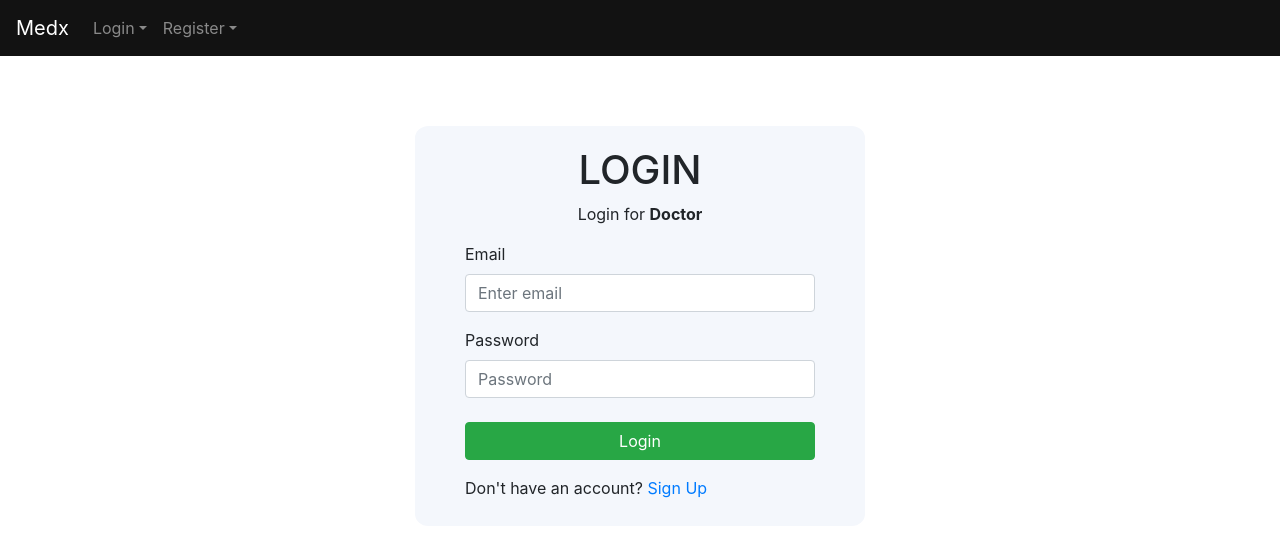
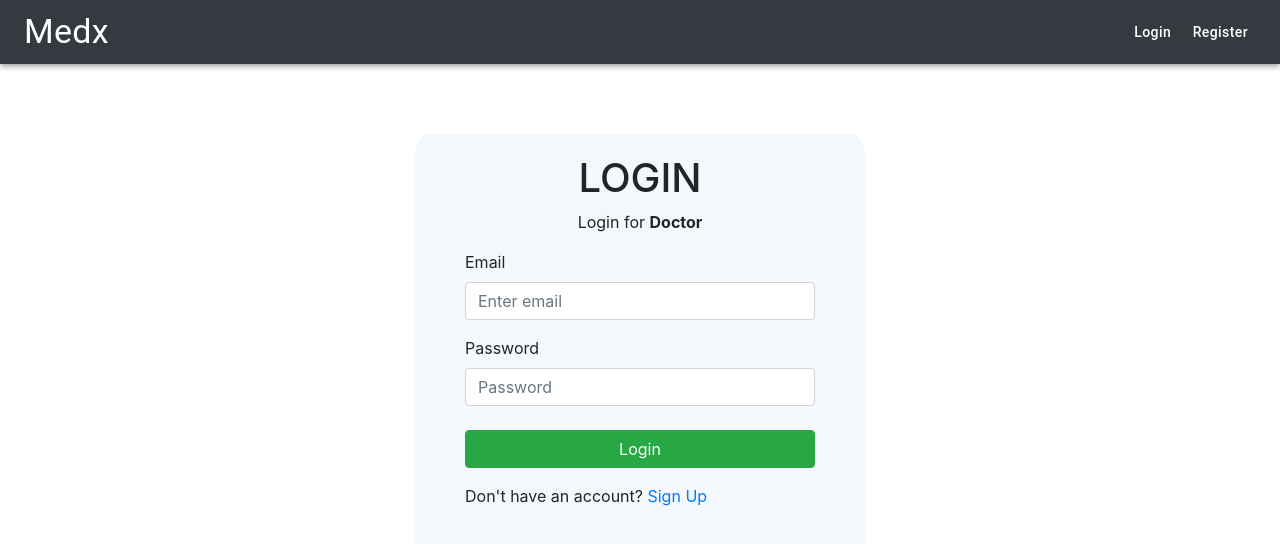
Before and after one commit to hunain-saeed/Medx-frontend-patient, a React (Create React App) app: page /login/doctor in a window 1280 px wide. Shown: the top 544 px of the page. Built offline with nearby package versions, Linux system fonts and the light colour scheme.

Commit message:
Material appbar completed working fine

```diff
--- a/package.json
+++ b/package.json
@@ -3,6 +3,7 @@
   "version": "0.1.0",
   "private": true,
   "dependencies": {
+    "@material-ui/core": "^4.11.0",
     "@testing-library/jest-dom": "^5.11.5",
     "@testing-library/react": "^11.1.1",
     "@testing-library/user-event": "^12.2.0",
--- a/public/index.html
+++ b/public/index.html
@@ -2,7 +2,7 @@
 <html lang="en">
   <head>
     <link rel="stylesheet" href="https://cdn.jsdelivr.net/npm/bootstrap@4.5.3/dist/css/bootstrap.min.css" integrity="sha384-TX8t27EcRE3e/ihU7zmQxVncDAy5uIKz4rEkgIXeMed4M0jlfIDPvg6uqKI2xXr2" crossorigin="anonymous">
-    <title>React App</title>
+    <title>Medx</title>
   </head>
   <body>
     <noscript>You need to enable JavaScript to run this app.</noscript>
--- a/src/actions/auth.js
+++ b/src/actions/auth.js
@@ -33,10 +33,14 @@ export const login = (email, password) => {
 
     const body = JSON.stringify({ email, password });
     try {
-      const res = await axios.post(LoginPatient, body, config);
-
-      dispatch({ type: LOGIN_SUCCESS, payload: res.data });
-      dispatch(setAlert("user is loged in", "success"));
+      try {
+        const res = await axios.post(LoginPatient, body, config);
+        // TODO remove success alert msg and update user profile
+        dispatch({ type: LOGIN_SUCCESS, payload: res.data });
+        dispatch(setAlert("user is loged in", "success"));
+      } catch (error) {
+        console.error(error);
+      }
     } catch (err) {
       const errors = err.response.data.errors;
       if (errors) {
--- a/src/components/App.jsx
+++ b/src/components/App.jsx
@@ -1,14 +1,18 @@
 import React from "react";
 import { Router, Route, Switch } from "react-router-dom";
+import { ThemeProvider } from "@material-ui/core/styles";
 
 import NavBar from "./NavBar";
 import LoginPatient from "./auth/LoginPatient";
 import LoginDoctor from "./auth/LoginDoctor";
 import Alerts from "./layout/Alerts";
 import history from "../history";
+import myTheme from "./theme";
 
 function App() {
   return (
+    <div>
+      <ThemeProvider theme={myTheme}>
         <div>
           <Router history={history}>
             <div>
@@ -24,6 +28,8 @@ function App() {
             </div>
           </Router>
         </div>
+      </ThemeProvider>
+    </div>
   );
 }
 
--- /dev/null
+++ b/src/components/NavBar.css
@@ -0,0 +1,12 @@
+.logoutButton {
+  color: white;
+  text-decoration: none;
+}
+.logoutButton:hover {
+  color: white;
+  text-decoration: none;
+}
+
+#button:hover {
+  background-color: #2e3338;
+}
--- a/src/components/NavBar.jsx
+++ b/src/components/NavBar.jsx
@@ -1,34 +1,36 @@
+import "./NavBar.css"
 import React from "react";
 import { Link } from "react-router-dom";
 import { connect } from "react-redux";
 import { signOut } from "../actions";
+// Material Ui
+import AppBar from "@material-ui/core/AppBar";
+import Toolbar from "@material-ui/core/Toolbar";
+import Typography from "@material-ui/core/Typography";
+import Button from "@material-ui/core/Button";
 
-import Navbar from "react-bootstrap/Navbar";
-import Nav from "react-bootstrap/Nav";
-
+// Custorm component import
 import NavItem from "./NavItem";
 
 class NavBar extends React.Component {
   onClickLogout = () => {
     this.props.signOut();
-  }
+  };
   renderAuthButton = () => {
     if (!this.props.isSignedIn) {
       return (
-        <span>
-          <Nav className="mr-auto">
-            <NavItem name="Login" route="/login" />
-            <NavItem name="Register" route="/register" />
-          </Nav>
-        </span>
+        <React.Fragment>
+          <NavItem name="Login" route="/login" />
+          <NavItem name="Register" route="/register" />
+        </React.Fragment>
       );
     } else if (this.props.isSignedIn) {
       return (
-        <Nav className="mr-auto">
-          <Link onClick={this.onClickLogout} to="/" className="nav-link">
+        <Button id="button">
+          <Link onClick={this.onClickLogout} to="/" className="logoutButton">
             Logout
           </Link>
-        </Nav>
+        </Button>
       );
     } else {
       return null;
@@ -38,12 +40,19 @@ class NavBar extends React.Component {
   render() {
     return (
       <div>
-        <Navbar style={{ background: "#121212" }} variant="dark">
-          <Link to="/" className="navbar-brand">
-            Medx
-          </Link>
-          {this.renderAuthButton()}
-        </Navbar>
+        <AppBar
+          position="static"
+          style={{ background: "#343a40", flexGrow: 1 }}
+        >
+          <Toolbar>
+            <Typography variant="h4" style={{ flexGrow: 1 }}>
+              <Link to="/" style={{ color: "inherit", textDecoration: "none" }}>
+                Medx
+              </Link>
+            </Typography>
+            {this.renderAuthButton()}
+          </Toolbar>
+        </AppBar>
       </div>
     );
   }
--- a/src/components/NavItem.jsx
+++ b/src/components/NavItem.jsx
@@ -1,27 +1,54 @@
+import "./NavBar.css";
 import React from "react";
+import Button from "@material-ui/core/Button";
+import Menu from "@material-ui/core/Menu";
+import MenuItem from "@material-ui/core/MenuItem";
 import { Link } from "react-router-dom";
-import NavDropdown from "react-bootstrap/NavDropdown";
 
-function NavItem(props) {
+function NavItems(props) {
+  const [anchorEl, setAnchorEl] = React.useState(null);
+
+  const handleClick = (event) => {
+    setAnchorEl(event.currentTarget);
+  };
+
+  const handleClose = () => {
+    setAnchorEl(null);
+  };
   return (
     <div>
-      <NavDropdown title={props.name} id="basic-nav-dropdown">
-        <NavDropdown.Item>
+      <Button
+        id="button"
+        aria-controls="simple-menu"
+        aria-haspopup="true"
+        onClick={handleClick}
+        style={{ color: "white" }}
+      >
+        {props.name}
+      </Button>
+      <Menu
+        id="simple-menu"
+        anchorEl={anchorEl}
+        keepMounted
+        open={Boolean(anchorEl)}
+        onClose={handleClose}
+      >
+        <MenuItem onClick={handleClose}>
           <Link
             to={props.route + "/patient"}
             style={{ textDecoration: "none" }}
           >
             As Patient
           </Link>
-        </NavDropdown.Item>
-        <NavDropdown.Item>
+        </MenuItem>
+        <MenuItem onClick={handleClose}>
           <Link to={props.route + "/doctor"} style={{ textDecoration: "none" }}>
             As Doctor
           </Link>
-        </NavDropdown.Item>
-      </NavDropdown>
+        </MenuItem>
+      </Menu>
     </div>
   );
 }
 
-export default NavItem;
+export default NavItems;
--- a/src/components/auth/Login.css
+++ b/src/components/auth/Login.css
@@ -15,7 +15,7 @@ body {
 }
 .login .loginContainer {
   padding: 20px 50px;
-  height: 400px;
+  height: 700px;
   width: 450px;
   border-radius: 3%;
   background-color: #f4f7fc;
--- a/src/components/layout/Alerts.jsx
+++ b/src/components/layout/Alerts.jsx
@@ -1,6 +1,7 @@
 import React, { Component } from "react";
 import { connect } from "react-redux";
 import Alert from "react-bootstrap/Alert";
+// import Alert from '@material-ui/lab/Alert';
 
 class Alerts extends Component {
   render() {
--- /dev/null
+++ b/src/components/theme.js
@@ -0,0 +1,11 @@
+import { createMuiTheme } from "@material-ui/core/styles";
+
+const theme = createMuiTheme({
+  typography: {
+    button: {
+      textTransform: "none",
+    },
+  },
+});
+
+export default theme;
```
Also changed, not shown: 1 other file (tests, documents, lock files or other folders). Lines whose indentation alone changed are shown as unchanged.
